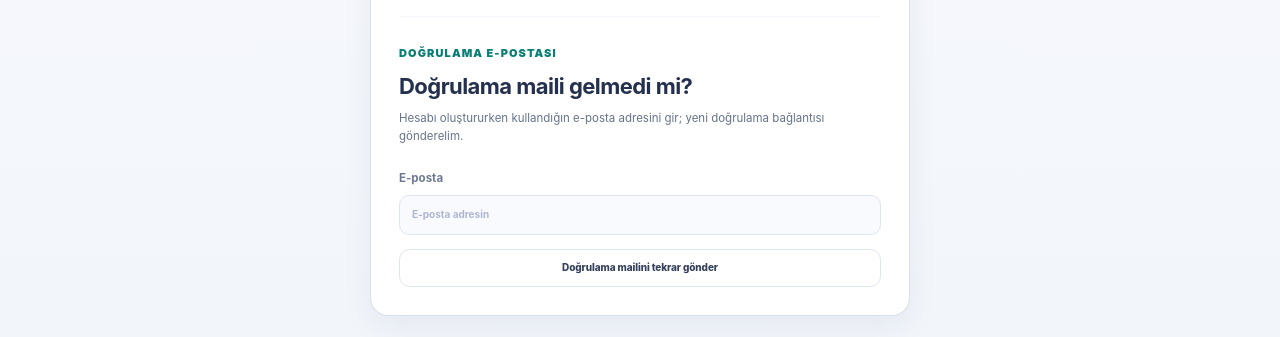
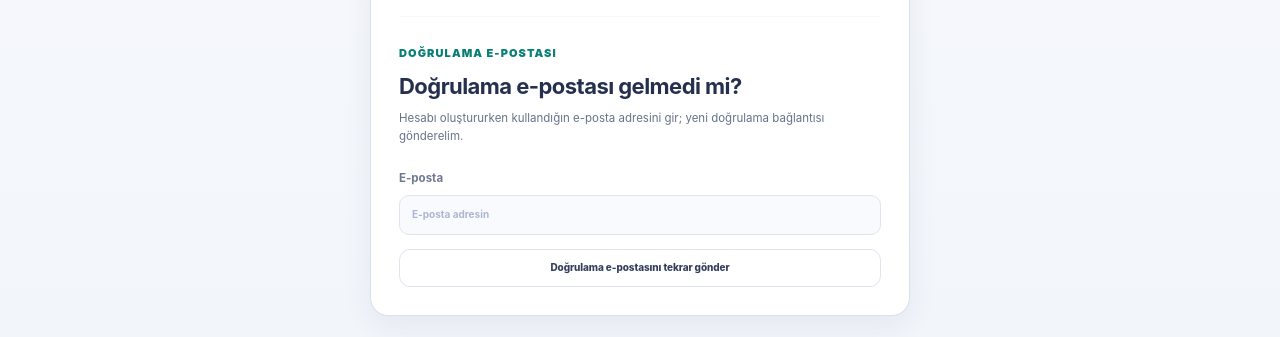
Before and after one commit to ecetin1998/tff-fantezi, a Next.js app: page /signup in a window 1280 px wide. Shown: the part 553-890 px from the top of the page. Built offline with nearby package versions, Linux system fonts and the light colour scheme; no server answers.

Commit message:
ui(lang): auth dilini Türkçeleştir

```diff
--- a/app/signup/page.js
+++ b/app/signup/page.js
@@ -17,7 +17,7 @@ const ERRORS={
 }
 const MESSAGES={
   check_email:'Hesabın oluşturuldu. Doğrulama e-postasını kontrol et; gelen kutusunda yoksa aşağıdan tekrar gönderebilirsin.',
-  resend_sent:'Doğrulama e-postası tekrar gönderildi. Gelen kutusu ve spam klasörünü kontrol et.',
+  resend_sent:'Doğrulama e-postası tekrar gönderildi. Gelen kutusu ve gereksiz klasörünü kontrol et.',
 }
 
 export default async function Signup({searchParams}){
@@ -44,11 +44,11 @@ export default async function Signup({searchParams}){
 
     <section className="auth-utility-section" id="verification">
       <span className="eyebrow">DOĞRULAMA E-POSTASI</span>
-      <h2>Doğrulama maili gelmedi mi?</h2>
+      <h2>Doğrulama e-postası gelmedi mi?</h2>
       <p>Hesabı oluştururken kullandığın e-posta adresini gir; yeni doğrulama bağlantısı gönderelim.</p>
       <form className="auth-form" action={resendConfirmation}>
         <label>E-posta<input name="email" type="email" autoComplete="email" placeholder="E-posta adresin" required/></label>
-        <button className="secondary" type="submit">Doğrulama mailini tekrar gönder</button>
+        <button className="secondary" type="submit">Doğrulama e-postasını tekrar gönder</button>
       </form>
     </section>
   </div></div>
```
